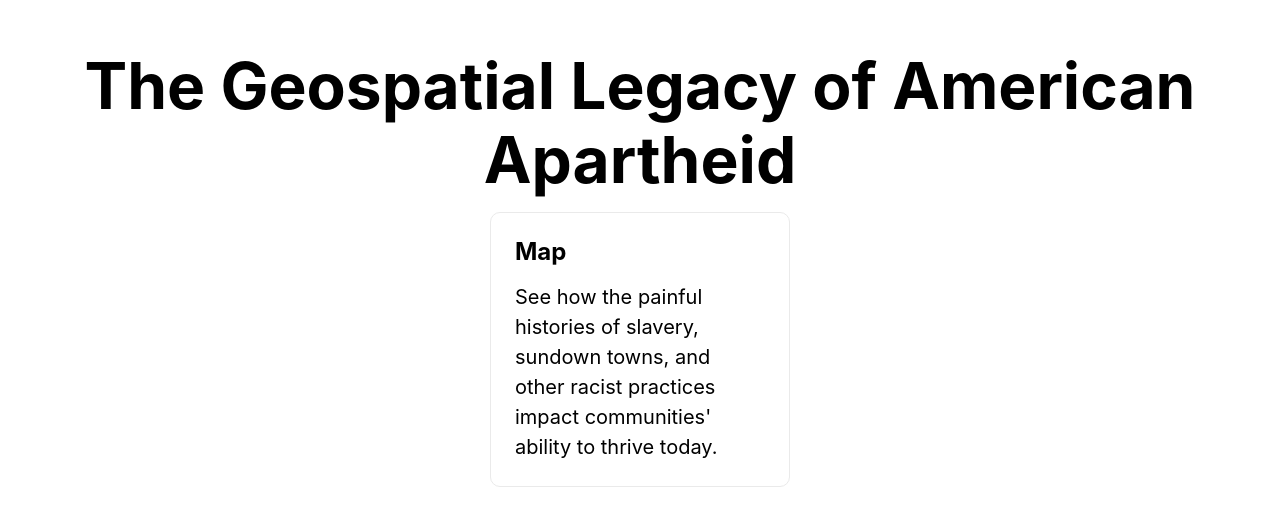
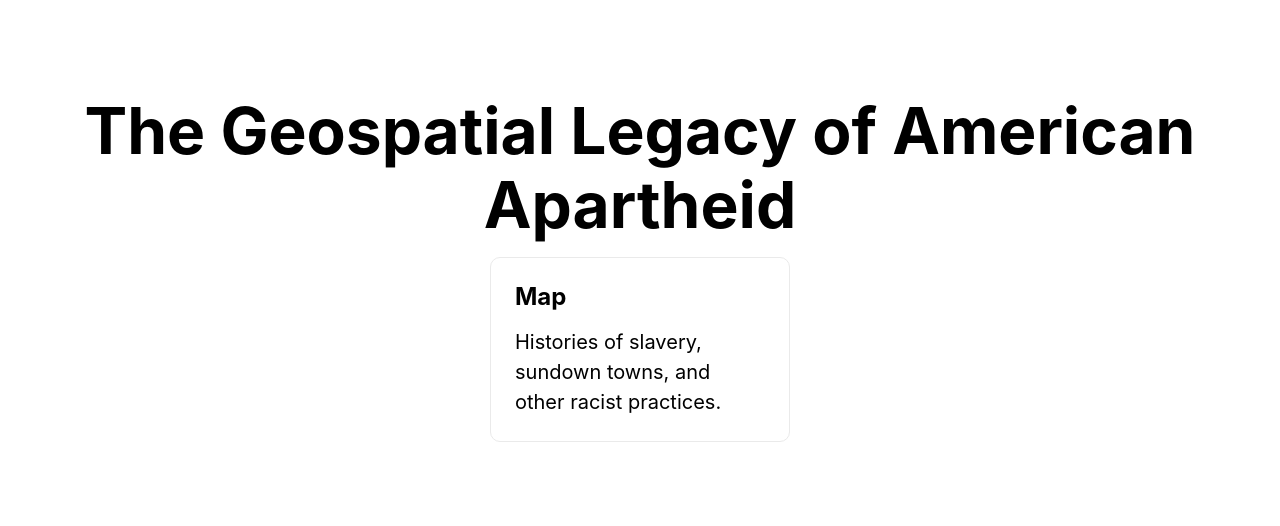
Before and after one commit to GeoDaCenter/geospatial-legacy-redlining, a Next.js app: page / in a window 1280 px wide. Shown: the part 124-650 px from the top of the page. Built offline with nearby package versions, Linux system fonts and the light colour scheme; what @adobe/react-spectrum would draw is missing.

Commit message:
Text Update

```diff
--- a/pages/index.js
+++ b/pages/index.js
@@ -20,7 +20,7 @@ export default function Home() {
           >
             <h2>Map</h2>
             <p>
-              See how the painful histories of slavery, sundown towns, and other racist practices impact communities&apos; ability to thrive today.
+              Histories of slavery, sundown towns, and other racist practices.
             </p>
           </a>
           </Link>
```
